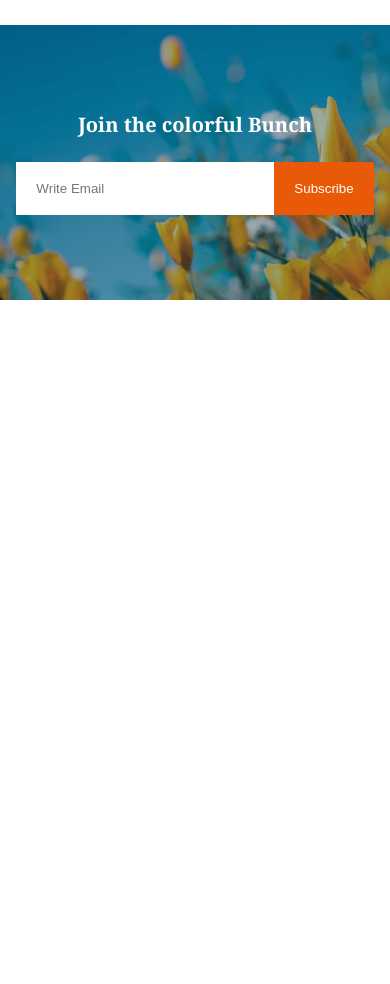
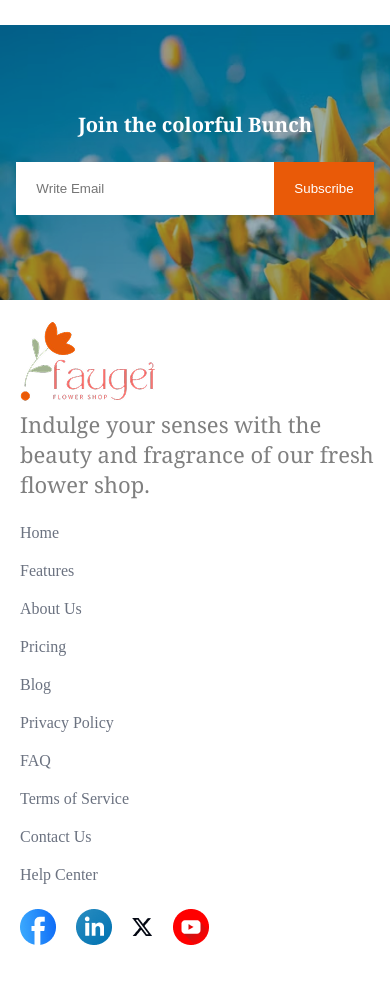
Before and after one commit to nasim-ferdous/Responsive-Flower-Website, a plain HTML site: page index.html in a window 390 px wide. Shown: the part 4293-5277 px from the top of the page. Before the commit the page ends 4593 px from the top, so only its background shows below. Drawn offline with Linux system fonts and the light colour scheme.

Commit message:
added footer section and it's media query

```diff
--- a/index.html
+++ b/index.html
@@ -210,6 +210,32 @@
         </div>
       </section>
     </main>
-    <footer></footer>
+    <footer>
+      <div class="footer-first-section">
+        <img src="./assets/logo.png" alt="" />
+        <p>
+          Indulge your senses with the beauty and fragrance of our fresh flower
+          shop.
+        </p>
+      </div>
+      <div class="footer-second-section">
+        <a href="">Home</a>
+        <a href="">Features</a>
+        <a href="">About Us</a>
+        <a href="">Pricing</a>
+        <a href="">Blog</a>
+        <a href="">Privacy Policy</a>
+        <a href="">FAQ</a>
+        <a href="">Terms of Service</a>
+        <a href="">Contact Us</a>
+        <a href="">Help Center</a>
+      </div>
+      <div class="footer-third-section">
+        <img src="./assets/icon-facebook.png" alt="" />
+        <img src="./assets/icon-linkedin.png" alt="" />
+        <img src="./assets/icon-twitter.png" alt="" />
+        <img src="./assets/icon-youtube.png" alt="" />
+      </div>
+    </footer>
   </body>
 </html>
--- a/styles/style.css
+++ b/styles/style.css
@@ -260,6 +260,33 @@ nav li a {
   color: white;
 }
 /* footer section styles */
+footer {
+  display: flex;
+  justify-content: space-around;
+  align-items: flex-start;
+  gap: 10px;
+  margin-bottom: 30px;
+}
+.footer-first-section {
+  width: 360px;
+  font-family: "Noto Serif", serif;
+  font-size: 22px;
+  color: rgba(0, 0, 0, 0.5);
+}
+.footer-second-section {
+  display: grid;
+  grid-template-columns: repeat(2, 1fr);
+  gap: 20px;
+}
+.footer-second-section a {
+  text-decoration: none;
+  color: rgba(107, 114, 128, 1);
+}
+.footer-third-section {
+  display: flex;
+  align-items: center;
+  gap: 20px;
+}
 
 /* media query for mobile */
 @media screen and (max-width: 576px) {
@@ -368,4 +395,13 @@ nav li a {
   .join-form button {
     padding: 10px 20px 10px 20px;
   }
+  /* footer section */
+  footer {
+    flex-direction: column;
+    padding: 20px;
+    gap: 25px;
+  }
+  .footer-second-section {
+    grid-template-columns: repeat(1, 1fr);
+  }
 }
```
